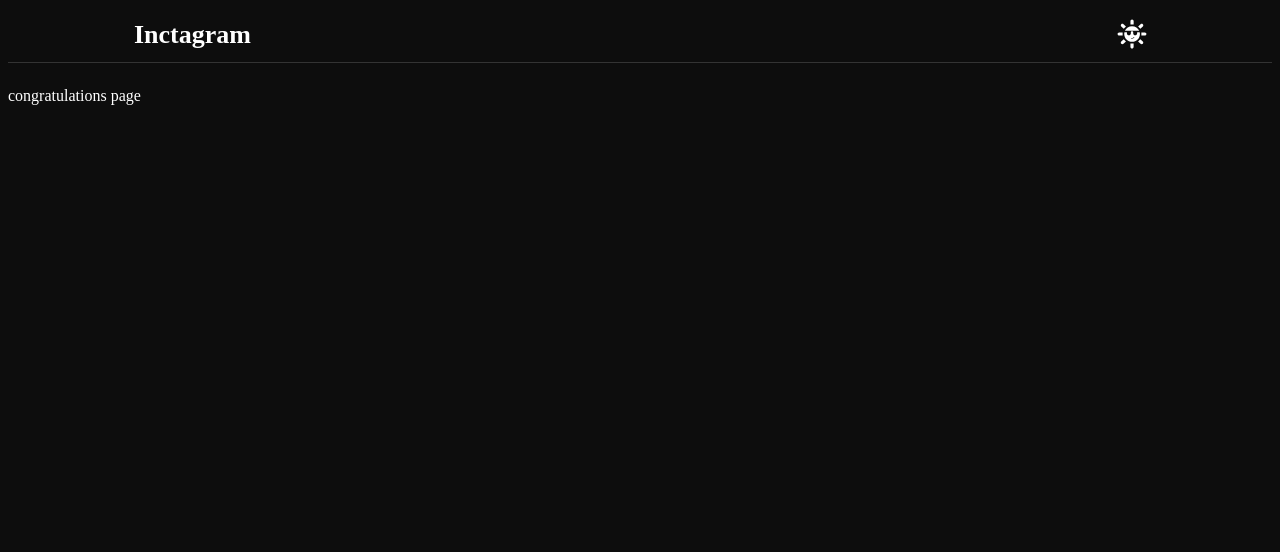
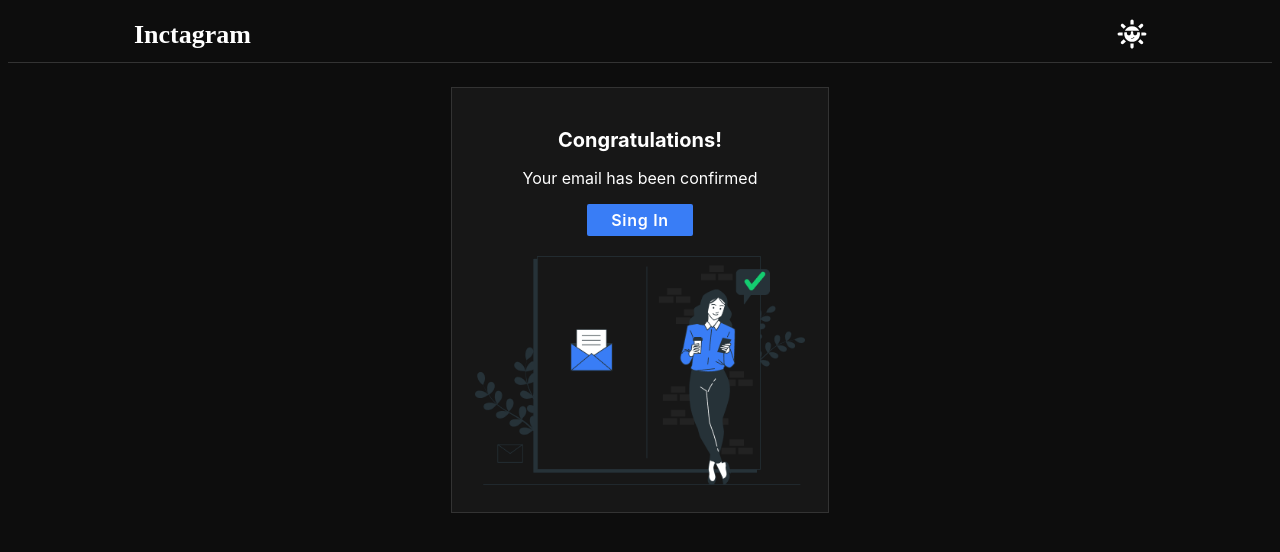
Before and after one commit to sousva/inctagram, a Next.js app: page /congratulations in a window 1280 px wide. Shown: the top 552 px of the page. Built offline with nearby package versions, Linux system fonts and the light colour scheme.

Commit message:
feat: add Congratulation page

```diff
--- a/src/app/congratulations/page.tsx
+++ b/src/app/congratulations/page.tsx
@@ -1,5 +1,47 @@
+'use client'
 import React from 'react'
+import {AuthContainer} from 'common/components/AuthContainer/AuthContainer'
+import styled from 'styled-components'
+import {Button} from 'common/components/Button/Button'
+import Image from 'next/image'
+import congratulation from './../../common/assets/pictures/congratulation.png'
 
+const Wrapper = styled.div`
+    h1 {
+        font-size: 20px;
+        font-weight: 700;
+        color: ${props => props.theme.textColor};
+    }
+    p {
+        font-size: 16px;
+        font-weight: 400;
+        color: ${props => props.theme.textColor};
+    }
+    button {
+        margin-bottom: 20px;
+    }
+
+    span {
+        width: 100%;
+        max-width: 400px;
+
+        img {
+            width: 100%;
+            height: auto;
+        }
+    }
+`
 export default function Page() {
-    return <>congratulations page</>
+    return (
+        <AuthContainer>
+            <Wrapper>
+                <h1>Congratulations!</h1>
+                <p>Your email has been confirmed</p>
+                <Button>Sing In</Button>
+                <span>
+                    <Image src={congratulation} alt={'congratulation'} />
+                </span>
+            </Wrapper>
+        </AuthContainer>
+    )
 }
```
Also changed, not shown: src/common/assets/pictures/congratulation.png (added).
